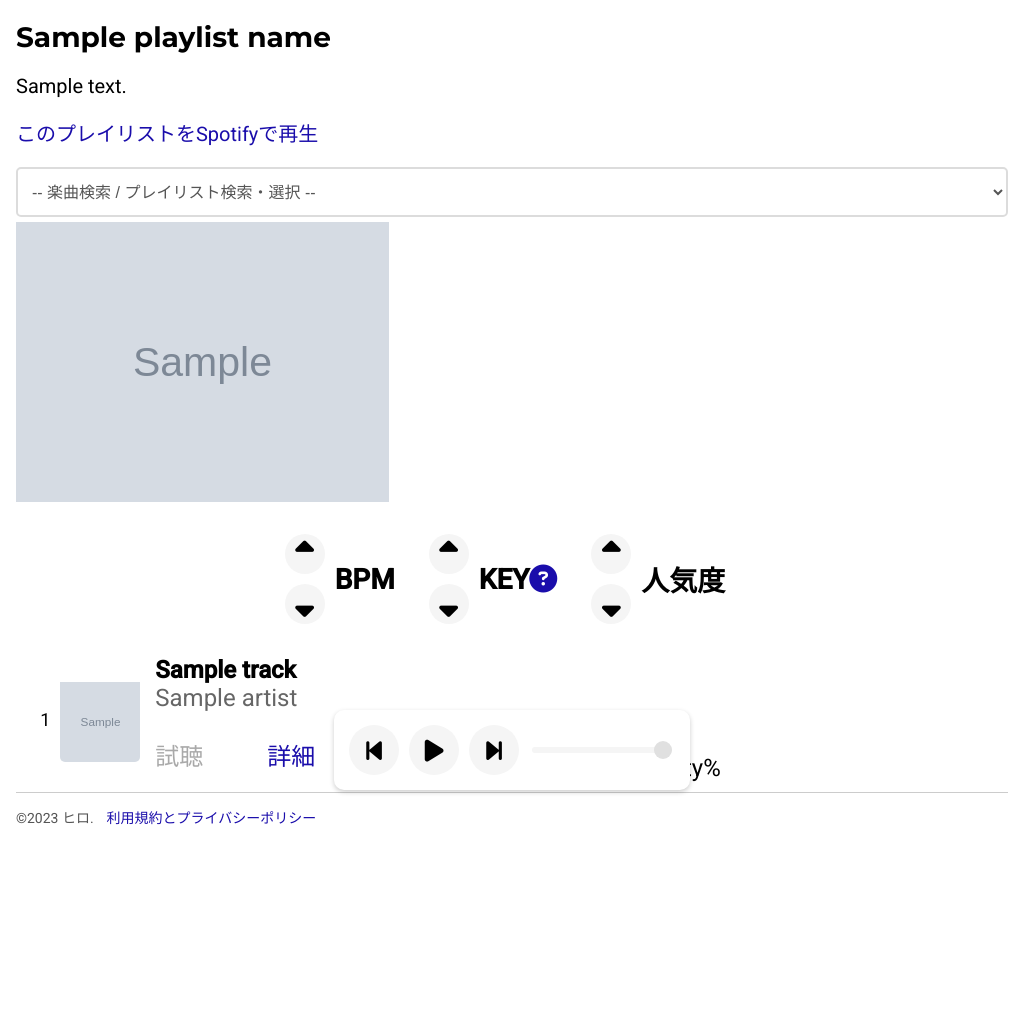
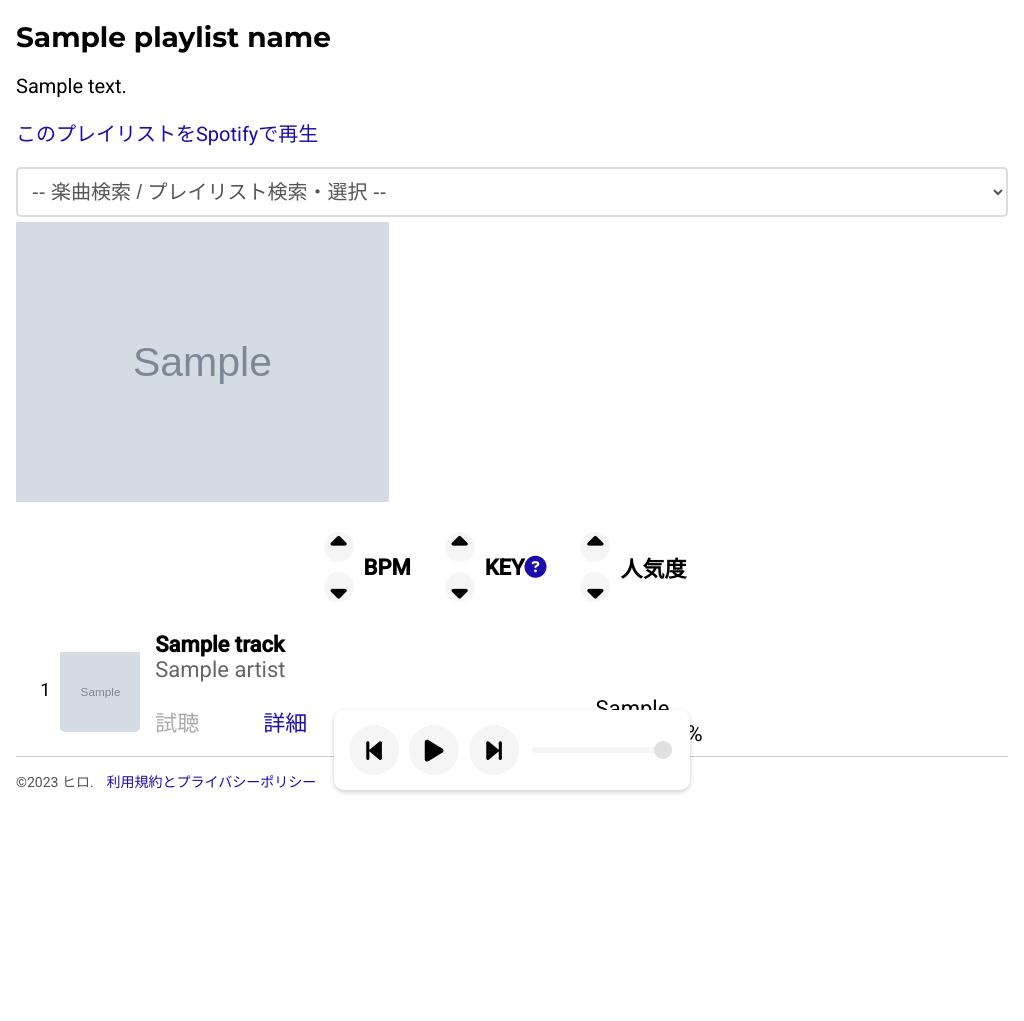
Before and after one commit to ayosugagustd-alt/tunenest, a Flask app: template templates/index.html in a window 1024 px wide. After the commit the page ends 794 px from the top, so only its background shows below. Run offline with Flask 3, Linux system fonts and the light colour scheme; the template is opened without the code that fills it: most values are stand-ins (such as "Sample title", 1, 10 or a date in 2020); grey boxes marked "Sample" are stand-in pictures; parts of the project's set-up code (start-up, migrations or seed data) failed here and were passed over.

Commit message:
メディアクエリ

```diff
--- a/static/styles.css
+++ b/static/styles.css
@@ -4,7 +4,7 @@
 :root {
     --star-color: #FF9900;
     --empty-star-color: #767676;
-    --font-size: 16px;
+    --font-size: 20px;
     --valence-color: #ffd54f; /* Valence黄色 */
     --acousticness-color: #228b22; /* Acousticness深緑色 */
     --danceability-color: #ff69b4; /* Danceability桃色 */
@@ -224,7 +224,7 @@ img {
     font-family: 'Roboto', sans-serif;
     font-weight: 400;  /* Regular for readability */
     margin-right: 20px;
-    font-size: 16px;
+    font-size: 20px;
     display: inline-block;
 }
 .icon-caption:hover {
@@ -321,7 +321,7 @@ footer {
     border: 2px solid gainsboro;
     border-radius: 5px;
     vertical-align: middle;
-	font-size: 16px;
+	font-size: 20px;
     width: 100%;
     height: 50px;  /* 固定幅 */
 }
@@ -341,7 +341,7 @@ footer {
     margin-bottom: 20px; /* アートワークからのマージン */
 }
 .sort-option {
-    font-size: 18px;
+    font-size: 22px;
     display: flex;
     align-items: center;
     margin-right: 24px; /* オプション間のスペース */
@@ -376,13 +376,13 @@ footer {
 
 .track-name {
     width: 420px;
-    font-size: 16px;
+    font-size: 20px;
     font-weight: bold;
     margin-right: 10px;
 }
 
 .artist {
-    font-size: 16px;
+    font-size: 20px;
     color: #666;
 }
 
@@ -1180,7 +1184,313 @@ footer {
         font-size: 24px;
     }
     .fas.fa-volume-up.no-blink {
+        font-size: 24px;
+    }
+
+    .track-number {
+        width: 28px; /* トラック番号の幅を調整 */
+        font-size: 20px;
+        text-align: right;
+        margin-right: 10px;
+    }
+
+    .sort-button {
+        width: 30px;
+        height: 30px;
+        font-size: 26px;
+        margin: 10px; /* ボタン間のマージンを追加 */
+        border-radius: 20px;
+    }
+
+    .sort-section {
+        margin-bottom: 10px; /* アートワークからのマージン */
+    }
+    .sort-option {
+        font-size: 20px;
+    }
+
+    .search-input {
         font-size: 18px;
+        width: 100%;
+    }
+
+    footer p {
+        font-size: 14px;
+    }
+    .fab.fa-x-twitter {
+        margin-right: 6px;
+        font-size: 12px;
+    }
+}
+
+@media (min-width: 851px) and (max-width: 960px) {
+    body {
+        font-size: 20px; /* フォントサイズをさらに大きく */
+    }
+
+    h1 {
+        font-size: 28px; /* タイトルのフォントサイズを大きく調整 */
+    }
+
+    .container {
+        padding: 16px; /* コンテナのパディングをさらに増やす */
+        padding-bottom: 180px; /* 下部に余白を追加 */
+    }
+
+    .custom-list-item {
+        display: flex;
+        flex-direction: row; /* 横並びに配置 */
+        align-items: center;
+        justify-content: flex-start; /* 左寄せ */
+    }
+
+    .track-info {
+        flex-direction: column; /* 要素を縦に並べる */
+        align-items: start;
+    }
+
+    button {
+        width: 50px;            /* ボタンの幅 */
+        height: 50px;           /* ボタンの高さを幅と同じにして円形に */
+        font-size: 25px;
+    }
+
+    /* スライダーのトラック */
+    input[type='range'] {
+      width: 140px;
+      margin: 6px 8px;
+      height: 6.5px; /* スライダーのトラックの高さ */
+    }
+    /* スライダーのサム（つまみ） */
+    input[type='range']::-webkit-slider-thumb {
+      height: 18px; /* サムの高さ */
+      width: 18px; /* サムの幅 */
+      border-radius: 10px; /* サムを円形に */
+    }
+
+    img {
+        max-height: 100%;
+    }
+    #playing-artwork {
+        max-height: 280px; /* 画像の最大高さを調整 */
+    }
+
+    .track-artwork {
+        width: 80px; /* アートワークのサイズを調整 */
+        height: 80px;
+    }
+
+    .track-details {
+        display: flex;
+        align-items: flex-start; /* 垂直方向をセンタリング */
+        width: 100%;  /* コンテナの幅を100%に設定 */
+    }
+
+    .icon-caption, .icon-disabled-caption {
+        margin-right: 34px;
+    }
+    .tempo-value {
+        width: 105px; /* 数値部分の幅を固定 */
+        text-align: right; /* 右寄せにする */
+        margin-right: 24px;
+    }
+    .camelot-info {
+        width: 60px; /* 幅を指定して一定に保つ */
+    }
+
+    .track-popularity {
+        width: 80px; /* 適宜調整してください */
+    }
+
+    #playing {
+        font-size: 24px;
+    }
+    .info-now-playing {
+        font-size: 24px;
+        display: inline-block;
+    }
+
+    .icon-row {
+        display: flex;
+        flex-direction: row; /* BPMなどの情報を横並びに */
+        justify-content: flex-start; /* 左寄せ */
+        align-items: center;  /* アイテムを垂直方向の中心に揃える */
+        width: 100%;  /* コンテナの幅を100%に設定 */
+        margin-top: 14px; /* 上にマージンを追加して視覚的な区切りを明確に */
+    }
+
+    .artist, .track-name, .icon-caption, .icon-disabled-caption, .tempo-value, .camelot-info, .track-popularity {
+        font-size: 24px;
+        display: inline; /* インライン表示にして、アイコンが右に来るように */
+    }
+    .track-name {
+        width: 610px;
+    }
+
+    .playing-icon {
+        margin-left: 6px; /* アイコンの左マージンを設定 */
+        vertical-align: middle; /* アイコンの垂直位置を中央に */
+        font-size: 12px;
+    }
+
+    .fas.fa-volume-up {
+        font-size: 24px;
+    }
+    .fas.fa-volume-up.no-blink {
+        font-size: 24px;
+    }
+
+    .track-number {
+        width: 28px; /* トラック番号の幅を調整 */
+        font-size: 20px;
+        text-align: right;
+        margin-right: 10px;
+    }
+
+    .sort-button {
+        width: 30px;
+        height: 30px;
+        font-size: 26px;
+        margin: 10px; /* ボタン間のマージンを追加 */
+        border-radius: 20px;
+    }
+
+    .sort-section {
+        margin-bottom: 10px; /* アートワークからのマージン */
+    }
+    .sort-option {
+        font-size: 20px;
+    }
+
+    .search-input {
+        font-size: 18px;
+        width: 100%;
+    }
+
+    footer p {
+        font-size: 14px;
+    }
+    .fab.fa-x-twitter {
+        margin-right: 6px;
+        font-size: 12px;
+    }
+}
+
+@media (min-width: 961px) and (max-width: 1024px) {
+    body {
+        font-size: 20px; /* フォントサイズをさらに大きく */
+    }
+
+    h1 {
+        font-size: 28px; /* タイトルのフォントサイズを大きく調整 */
+    }
+
+    .container {
+        padding: 16px; /* コンテナのパディングをさらに増やす */
+        padding-bottom: 180px; /* 下部に余白を追加 */
+    }
+
+    .custom-list-item {
+        display: flex;
+        flex-direction: row; /* 横並びに配置 */
+        align-items: center;
+        justify-content: flex-start; /* 左寄せ */
+    }
+
+    .track-info {
+        flex-direction: column; /* 要素を縦に並べる */
+        align-items: start;
+    }
+
+    button {
+        width: 50px;            /* ボタンの幅 */
+        height: 50px;           /* ボタンの高さを幅と同じにして円形に */
+        font-size: 25px;
+    }
+
+    /* スライダーのトラック */
+    input[type='range'] {
+      width: 140px;
+      margin: 6px 8px;
+      height: 6.5px; /* スライダーのトラックの高さ */
+    }
+    /* スライダーのサム（つまみ） */
+    input[type='range']::-webkit-slider-thumb {
+      height: 18px; /* サムの高さ */
+      width: 18px; /* サムの幅 */
+      border-radius: 10px; /* サムを円形に */
+    }
+
+    img {
+        max-height: 100%;
+    }
+    #playing-artwork {
+        max-height: 280px; /* 画像の最大高さを調整 */
+    }
+
+    .track-artwork {
+        width: 80px; /* アートワークのサイズを調整 */
+        height: 80px;
+    }
+
+    .track-details {
+        display: flex;
+        align-items: flex-start; /* 垂直方向をセンタリング */
+        width: 100%;  /* コンテナの幅を100%に設定 */
+    }
+
+    .icon-caption, .icon-disabled-caption {
+        margin-right: 64px;
+    }
+    .tempo-value {
+        width: 110px; /* 数値部分の幅を固定 */
+        text-align: right; /* 右寄せにする */
+        margin-right: 28px;
+    }
+    .camelot-info {
+        width: 60px; /* 幅を指定して一定に保つ */
+    }
+
+    .track-popularity {
+        width: 80px; /* 適宜調整してください */
+    }
+
+    #playing {
+        font-size: 22px;
+    }
+    .info-now-playing {
+        font-size: 22px;
+        display: inline-block;
+    }
+
+    .icon-row {
+        display: flex;
+        flex-direction: row; /* BPMなどの情報を横並びに */
+        justify-content: flex-start; /* 左寄せ */
+        align-items: center;  /* アイテムを垂直方向の中心に揃える */
+        width: 100%;  /* コンテナの幅を100%に設定 */
+        margin-top: 14px; /* 上にマージンを追加して視覚的な区切りを明確に */
+    }
+
+    .artist, .track-name, .icon-caption, .icon-disabled-caption, .tempo-value, .camelot-info, .track-popularity {
+        font-size: 22px;
+        display: inline; /* インライン表示にして、アイコンが右に来るように */
+    }
+    .track-name {
+        width: 780px;
+    }
+
+    .playing-icon {
+        margin-left: 6px; /* アイコンの左マージンを設定 */
+        vertical-align: middle; /* アイコンの垂直位置を中央に */
+        font-size: 12px;
+    }
+
+    .fas.fa-volume-up {
+        font-size: 22px;
+    }
+    .fas.fa-volume-up.no-blink {
+        font-size: 22px;
     }
 
     .track-number {
@@ -1191,10 +1501,10 @@ footer {
     }
 
     .sort-button {
-        width: 40px;
-        height: 40px;
+        width: 30px;
+        height: 30px;
+        font-size: 26px;
         margin: 10px; /* ボタン間のマージンを追加 */
-        font-size: 30px;
         border-radius: 20px;
     }
 
@@ -1202,10 +1512,11 @@ footer {
         margin-bottom: 10px; /* アートワークからのマージン */
     }
     .sort-option {
-        font-size: 28px;
+        font-size: 22px;
     }
 
     .search-input {
+        font-size: 20px;
         width: 100%;
     }
 
@@ -1218,7 +1529,7 @@ footer {
     }
 }
 
-@media (min-width: 851px) and (max-width: 960px) {
+media (min-width: 1025px) and (max-width: 1440px) {
     body {
         font-size: 20px; /* フォントサイズをさらに大きく */
     }
@@ -1282,12 +1593,12 @@ footer {
     }
 
     .icon-caption, .icon-disabled-caption {
-        margin-right: 34px;
+        margin-right: 64px;
     }
     .tempo-value {
-        width: 105px; /* 数値部分の幅を固定 */
+        width: 110px; /* 数値部分の幅を固定 */
         text-align: right; /* 右寄せにする */
-        margin-right: 24px;
+        margin-right: 28px;
     }
     .camelot-info {
         width: 60px; /* 幅を指定して一定に保つ */
@@ -1298,10 +1609,10 @@ footer {
     }
 
     #playing {
-        font-size: 28px;
+        font-size: 22px;
     }
     .info-now-playing {
-        font-size: 28px;
+        font-size: 22px;
         display: inline-block;
     }
 
@@ -1319,7 +1630,7 @@ footer {
         display: inline; /* インライン表示にして、アイコンが右に来るように */
     }
     .track-name {
-        width: 610px;
+        width: 780px;
     }
 
     .playing-icon {
@@ -1332,7 +1643,7 @@ footer {
         font-size: 24px;
     }
     .fas.fa-volume-up.no-blink {
-        font-size: 18px;
+        font-size: 24px;
     }
 
     .track-number {
@@ -1343,10 +1654,10 @@ footer {
     }
 
     .sort-button {
-        width: 40px;
-        height: 40px;
+        width: 30px;
+        height: 30px;
+        font-size: 26px;
         margin: 10px; /* ボタン間のマージンを追加 */
-        font-size: 30px;
         border-radius: 20px;
     }
 
@@ -1354,10 +1665,11 @@ footer {
         margin-bottom: 10px; /* アートワークからのマージン */
     }
     .sort-option {
-        font-size: 28px;
+        font-size: 22px;
     }
 
     .search-input {
+        font-size: 20px;
         width: 100%;
     }
 
@@ -1369,155 +1681,3 @@ footer {
         font-size: 12px;
     }
 }
-
-@media (min-width: 961px) and (max-width: 1024px) {
-    body {
-        font-size: 20px; /* フォントサイズをさらに大きく */
-    }
-
-    h1 {
-        font-size: 28px; /* タイトルのフォントサイズを大きく調整 */
-    }
-
-    .container {
-        padding: 16px; /* コンテナのパディングをさらに増やす */
-        padding-bottom: 180px; /* 下部に余白を追加 */
-    }
-
-    .custom-list-item {
-        display: flex;
-        flex-direction: row; /* 横並びに配置 */
-        align-items: center;
-        justify-content: flex-start; /* 左寄せ */
-    }
-
-    .track-info {
-        flex-direction: column; /* 要素を縦に並べる */
-        align-items: start;
-    }
-
-    button {
-        width: 50px;            /* ボタンの幅 */
-        height: 50px;           /* ボタンの高さを幅と同じにして円形に */
-        font-size: 25px;
-    }
-
-    /* スライダーのトラック */
-    input[type='range'] {
-      width: 140px;
-      margin: 6px 8px;
-      height: 6.5px; /* スライダーのトラックの高さ */
-    }
-    /* スライダーのサム（つまみ） */
-    input[type='range']::-webkit-slider-thumb {
-      height: 18px; /* サムの高さ */
-      width: 18px; /* サムの幅 */
-      border-radius: 10px; /* サムを円形に */
-    }
-
-    img {
-        max-height: 100%;
-    }
-    #playing-artwork {
-        max-height: 280px; /* 画像の最大高さを調整 */
-    }
-
-    .track-artwork {
-        width: 80px; /* アートワークのサイズを調整 */
-        height: 80px;
-    }
-
-    .track-details {
-        display: flex;
-        align-items: flex-start; /* 垂直方向をセンタリング */
-        width: 100%;  /* コンテナの幅を100%に設定 */
-    }
-
-    .icon-caption, .icon-disabled-caption {
-        margin-right: 64px;
-    }
-    .tempo-value {
-        width: 110px; /* 数値部分の幅を固定 */
-        text-align: right; /* 右寄せにする */
-        margin-right: 28px;
-    }
-    .camelot-info {
-        width: 60px; /* 幅を指定して一定に保つ */
-    }
-
-    .track-popularity {
-        width: 80px; /* 適宜調整してください */
-    }
-
-    #playing {
-        font-size: 28px;
-    }
-    .info-now-playing {
-        font-size: 28px;
-        display: inline-block;
-    }
-
-    .icon-row {
-        display: flex;
-        flex-direction: row; /* BPMなどの情報を横並びに */
-        justify-content: flex-start; /* 左寄せ */
-        align-items: center;  /* アイテムを垂直方向の中心に揃える */
-        width: 100%;  /* コンテナの幅を100%に設定 */
-        margin-top: 14px; /* 上にマージンを追加して視覚的な区切りを明確に */
-    }
-
-    .artist, .track-name, .icon-caption, .icon-disabled-caption, .tempo-value, .camelot-info, .track-popularity {
-        font-size: 24px;
-        display: inline; /* インライン表示にして、アイコンが右に来るように */
-    }
-    .track-name {
-        width: 780px;
-    }
-
-    .playing-icon {
-        margin-left: 6px; /* アイコンの左マージンを設定 */
-        vertical-align: middle; /* アイコンの垂直位置を中央に */
-        font-size: 12px;
-    }
-
-    .fas.fa-volume-up {
-        font-size: 24px;
-    }
-    .fas.fa-volume-up.no-blink {
-        font-size: 18px;
-    }
-
-    .track-number {
-        width: 28px; /* トラック番号の幅を調整 */
-        font-size: 18px;
-        text-align: right;
-        margin-right: 10px;
-    }
-
-    .sort-button {
-        width: 40px;
-        height: 40px;
-        margin: 10px; /* ボタン間のマージンを追加 */
-        font-size: 30px;
-        border-radius: 20px;
-    }
-
-    .sort-section {
-        margin-bottom: 10px; /* アートワークからのマージン */
-    }
-    .sort-option {
-        font-size: 28px;
-    }
-
-    .search-input {
-        width: 100%;
-    }
-
-    footer p {
-        font-size: 14px;
-    }
-    .fab.fa-x-twitter {
-        margin-right: 6px;
-        font-size: 12px;
-    }
-}
```
Also changed, not shown: other parts of static/styles.css (+20 -16 lines).
